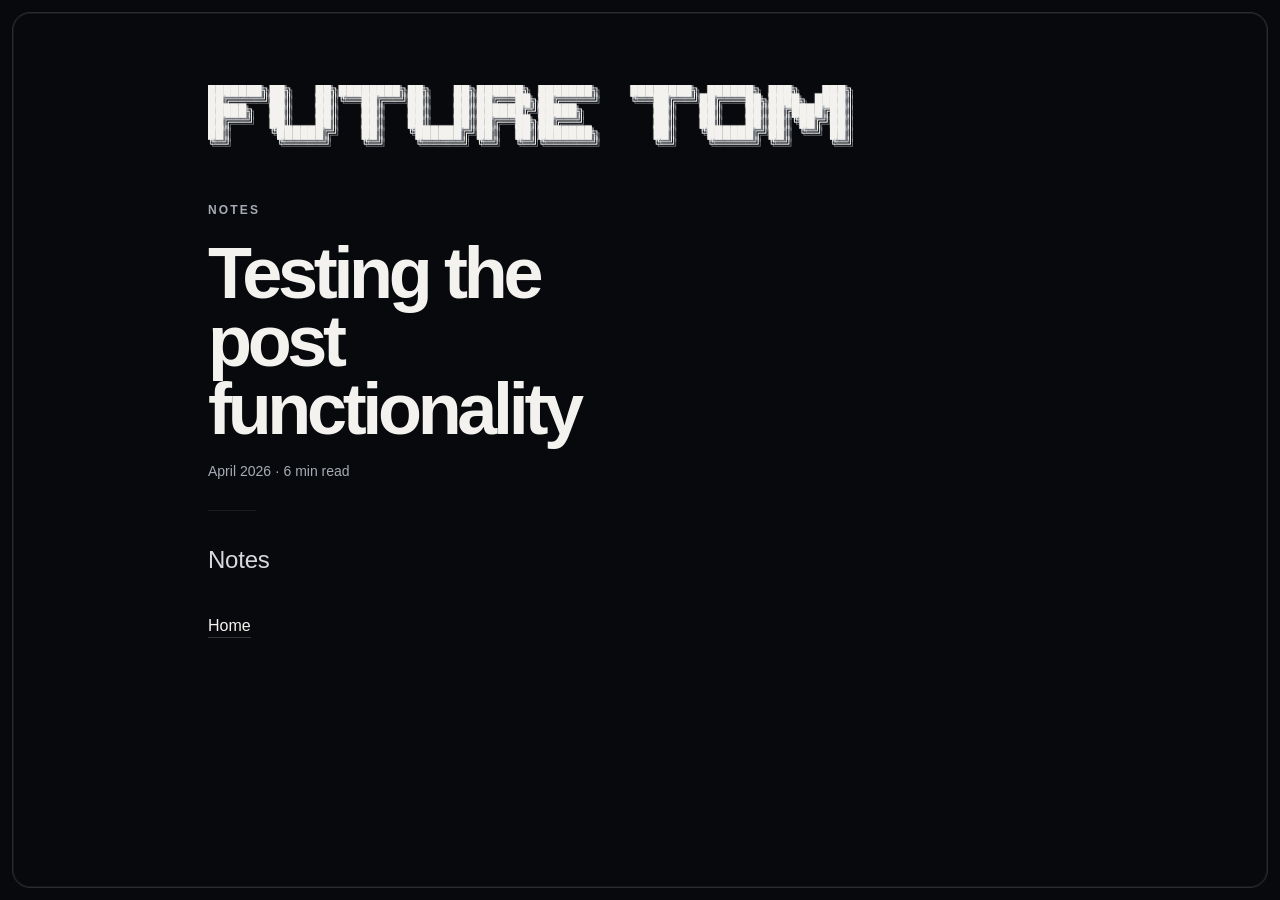
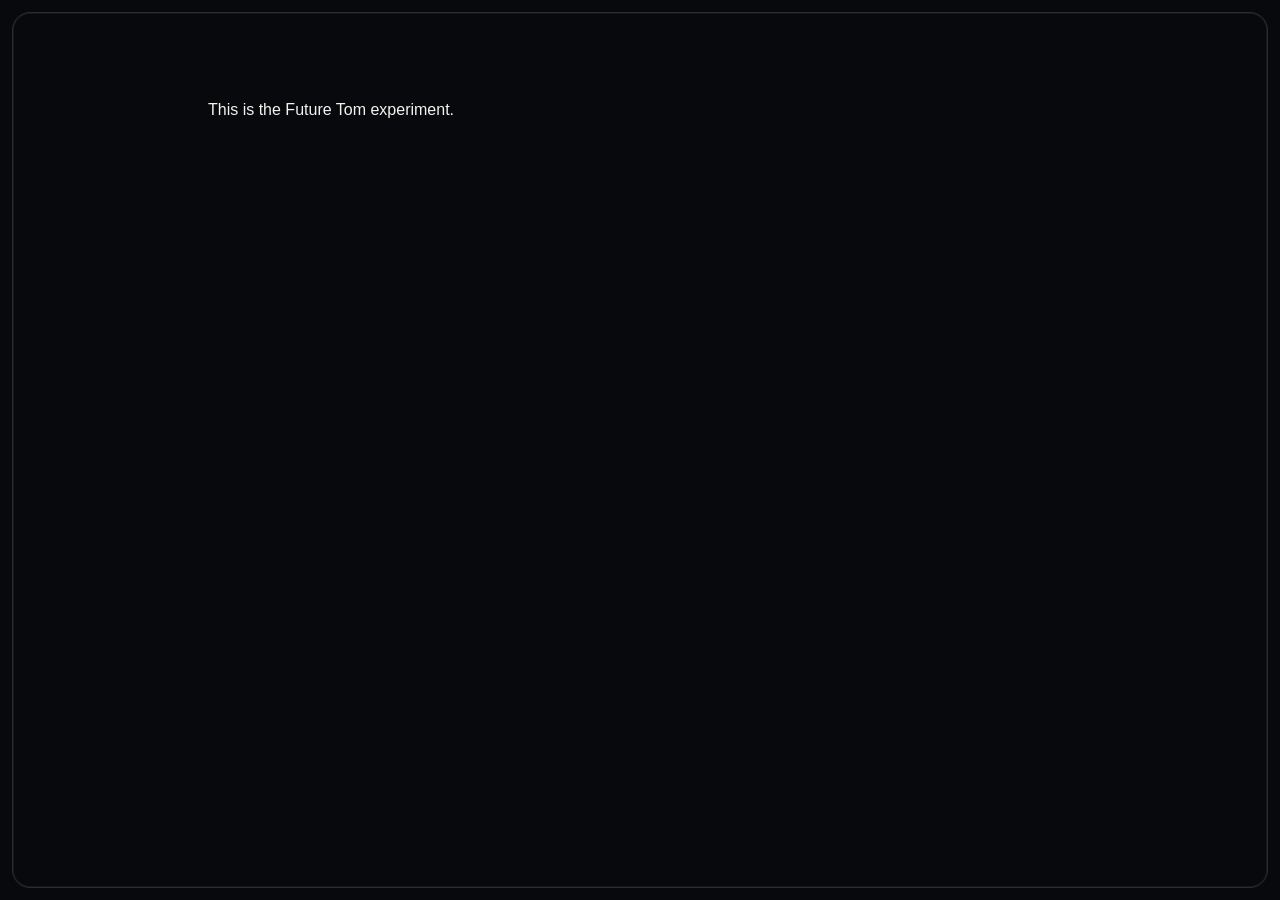
Before and after one commit to future-tom/future-tom.github.io, a Jekyll site: the page built from notes/001.md, in a window 1280 px wide. Built offline with Jekyll 4.4.1, drawn with Linux system fonts in a browser that asks for light colours.

Commit message:
Update 001.md

```diff
--- a/notes/001.md
+++ b/notes/001.md
@@ -1,32 +1,9 @@
 ---
-title: Testing the post functionality
+title: Building a system
 description: First note on Future Tom
-permalink: /notes/001/
+date: 2026-04-01 09:00:00 -0400
+read_time: 6
+kicker: A notebook of experiments
 ---
 
-<div class="ascii-wrap" aria-label="Future Tom ASCII art">
-<pre class="ascii">
-███████╗██╗   ██╗████████╗██╗   ██╗██████╗ ███████╗    ████████╗ ██████╗ ███╗   ███╗
-██╔════╝██║   ██║╚══██╔══╝██║   ██║██╔══██╗██╔════╝    ╚══██╔══╝██╔═══██╗████╗ ████║
-█████╗  ██║   ██║   ██║   ██║   ██║██████╔╝█████╗         ██║   ██║   ██║██╔████╔██║
-██╔══╝  ██║   ██║   ██║   ██║   ██║██╔══██╗██╔══╝         ██║   ██║   ██║██║╚██╔╝██║
-██║     ╚██████╔╝   ██║   ╚██████╔╝██║  ██║███████╗       ██║   ╚██████╔╝██║ ╚═╝ ██║
-╚═╝      ╚═════╝    ╚═╝    ╚═════╝ ╚═╝  ╚═╝╚══════╝       ╚═╝    ╚═════╝ ╚═╝     ╚═╝
-</pre>
-</div>
-
-<p class="kicker">notes</p>
-<h1 class="page-title">Testing the post functionality</h1>
-<p class="page-meta">April 2026 · 6 min read</p>
-<div class="rule" aria-hidden="true"></div>
-
-<div class="prose">
-  <p>
-    Notes
-  </p>
-
-</div>
-
-<div class="nav-links">
-  <a href="{{ '/' | relative_url }}">Home</a>
-</div>
+This is the Future Tom experiment.
```
